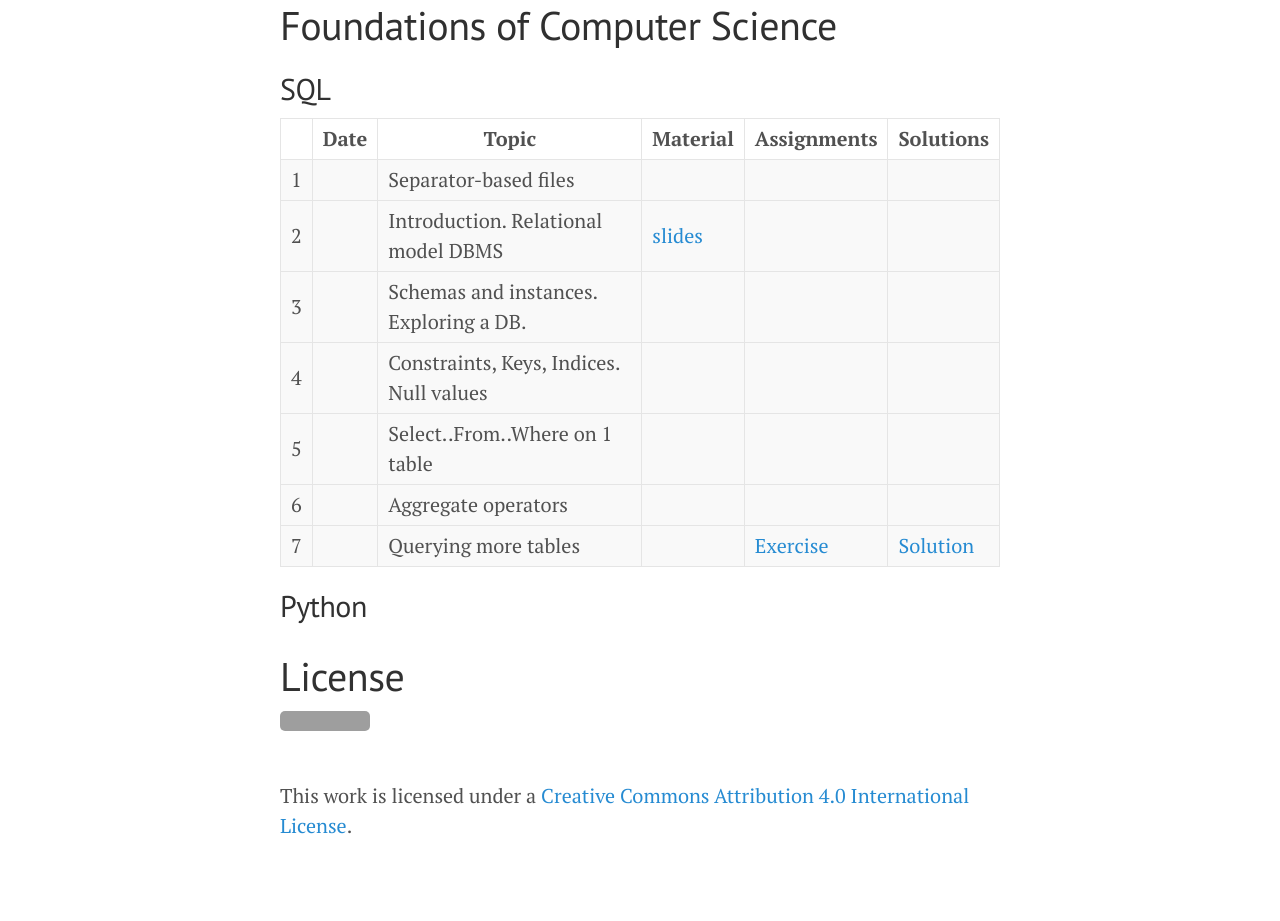
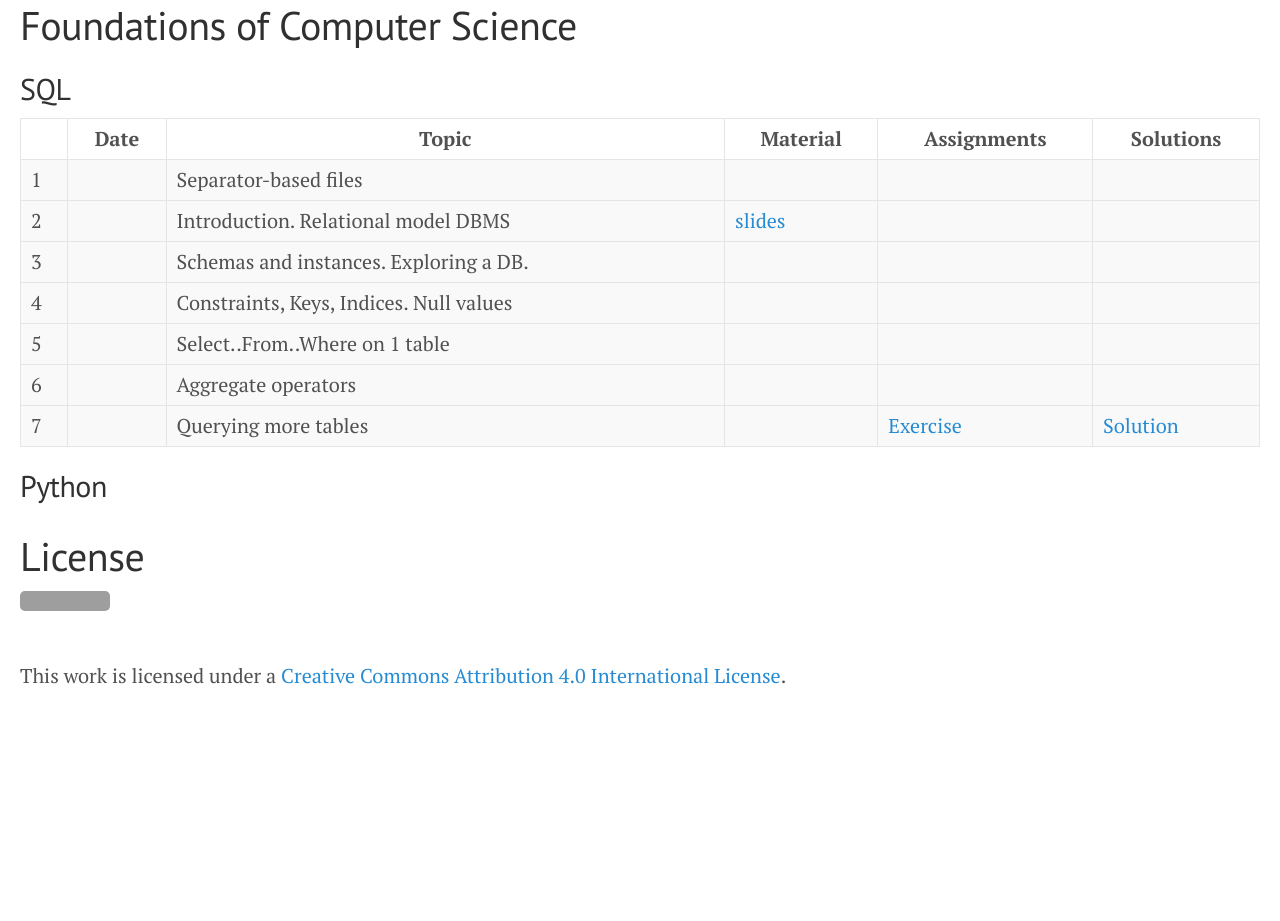
Before and after one commit to gdv/foundationsCS, a Jekyll site: the page built from docs/index.md, in a window 1280 px wide. Built offline with Jekyll 4.4.1, drawn with Linux system fonts in a browser that asks for light colours; after the commit the page ends 900 px from its top, so only the background shows below that; grey boxes are pictures that could not be loaded.

Commit message:
large page

```diff
--- a/docs/public/css/lanyon.css
+++ b/docs/public/css/lanyon.css
@@ -73,7 +73,7 @@ h1, h2, h3, h4, h5, h6 {
  */
 
 .container {
-  max-width: 28rem;
+  max-width: 98rem;
 }
 @media (min-width: 38em) {
   .container {
@@ -82,7 +82,7 @@ h1, h2, h3, h4, h5, h6 {
 }
 @media (min-width: 56em) {
   .container {
-    max-width: 38rem;
+    max-width: 98rem;
   }
 }
 
```
